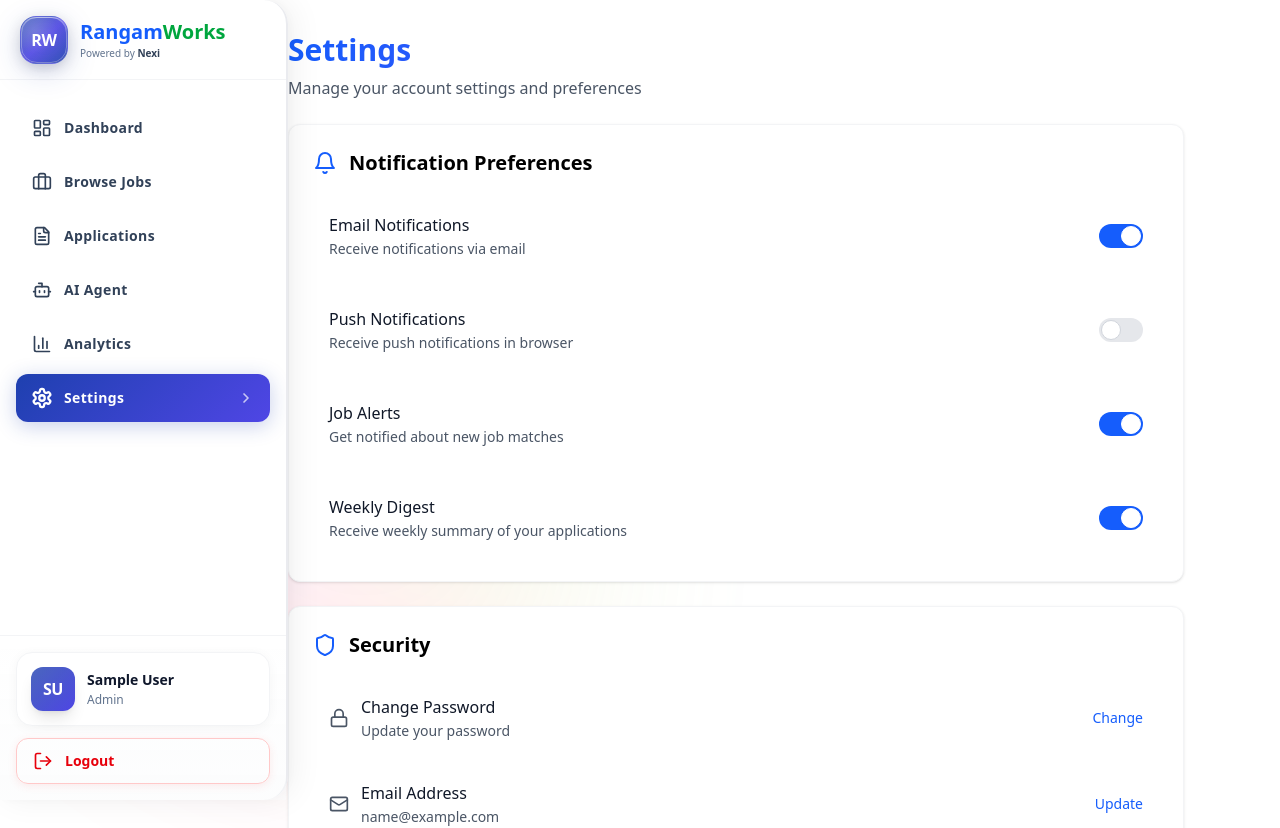
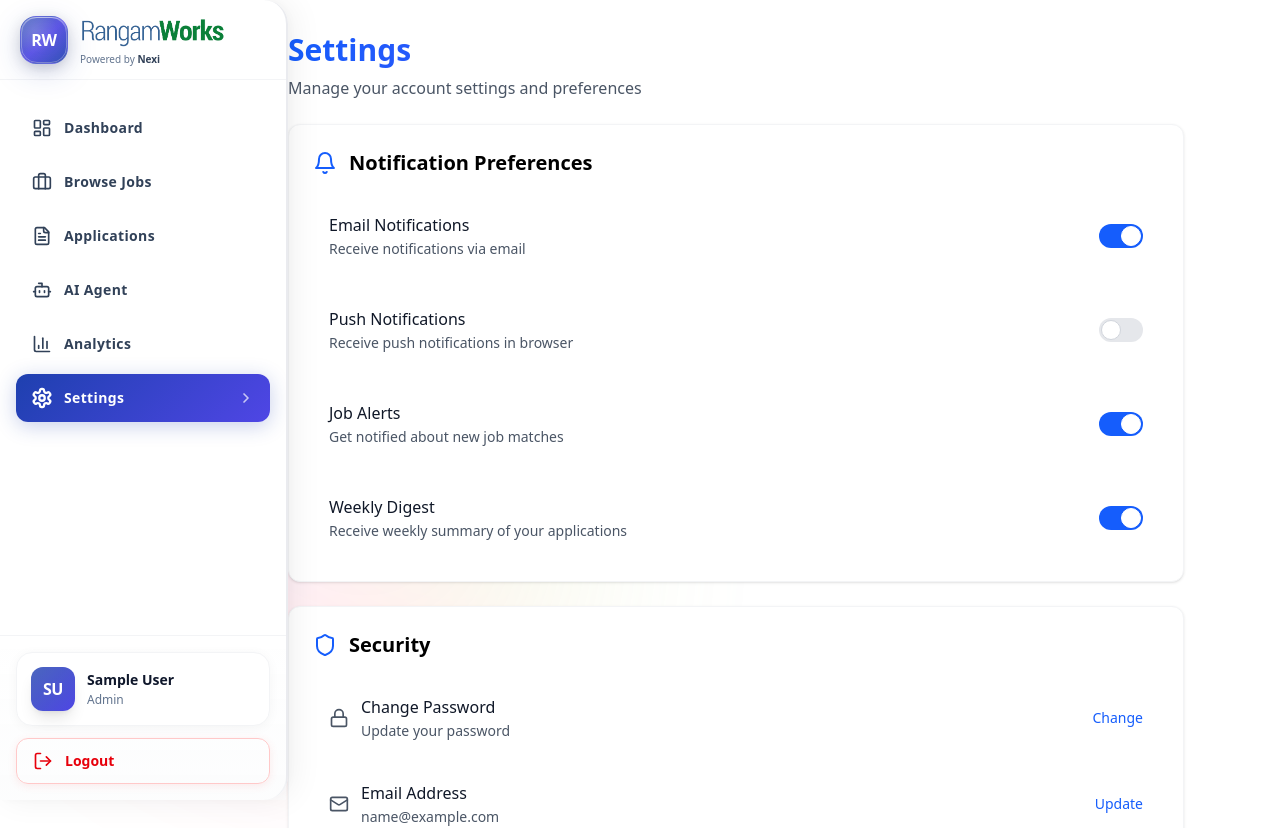
Before and after one commit to ms-amul/auto-job-apply, a Next.js app: page /dashboard/settings in a window 1280 px wide. Shown: the top 828 px of the page. Built offline with nearby package versions, Linux system fonts and the light colour scheme; sample sign-in values are in the browser's storage.

Commit message:
updated logo in the sidebar

```diff
--- a/components/dashboard/CompactSidebar.js
+++ b/components/dashboard/CompactSidebar.js
@@ -101,9 +101,14 @@ export default function CompactSidebar({ isOpen, setIsOpen, user }) {
             <Link href="/" className="group flex items-center gap-3 transition-all duration-300 hover:scale-105">
               <Logo size="md" theme={theme} className="group-hover:scale-105 transition-transform" />
               <div className="flex flex-col">
-                <span className="text-xl leading-none">
-                  {brand.getStyledName()}
-                </span>
+                <img
+                  src="/brand.png"
+                  alt="Brand Logo"
+                  className="transition-all duration-700 ease-out object-contain h-8"
+                  style={{
+                    width: 'auto',
+                  }}
+                />
                 <span className="text-[10px] text-slate-500 font-medium leading-none mt-1.5">
                   Powered by <span className="font-bold text-slate-700">Nexi</span>
                 </span>
```
